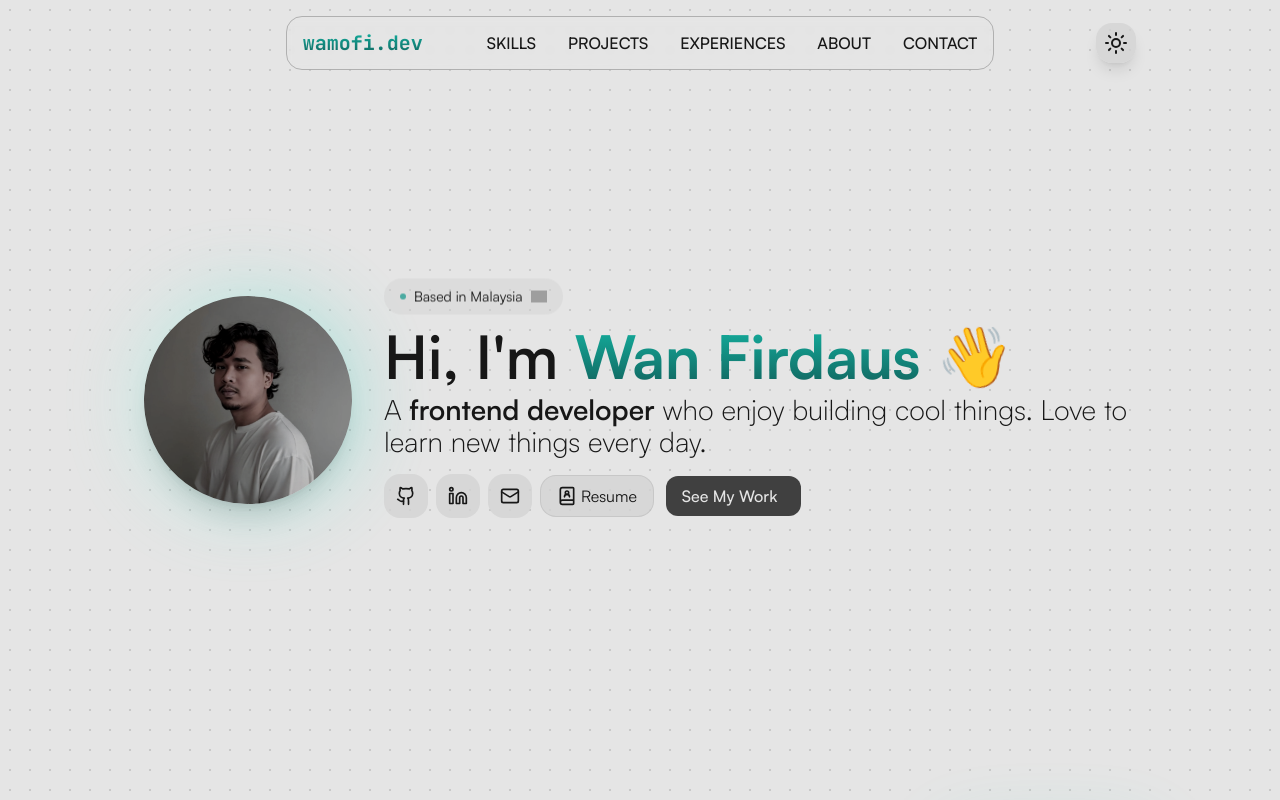
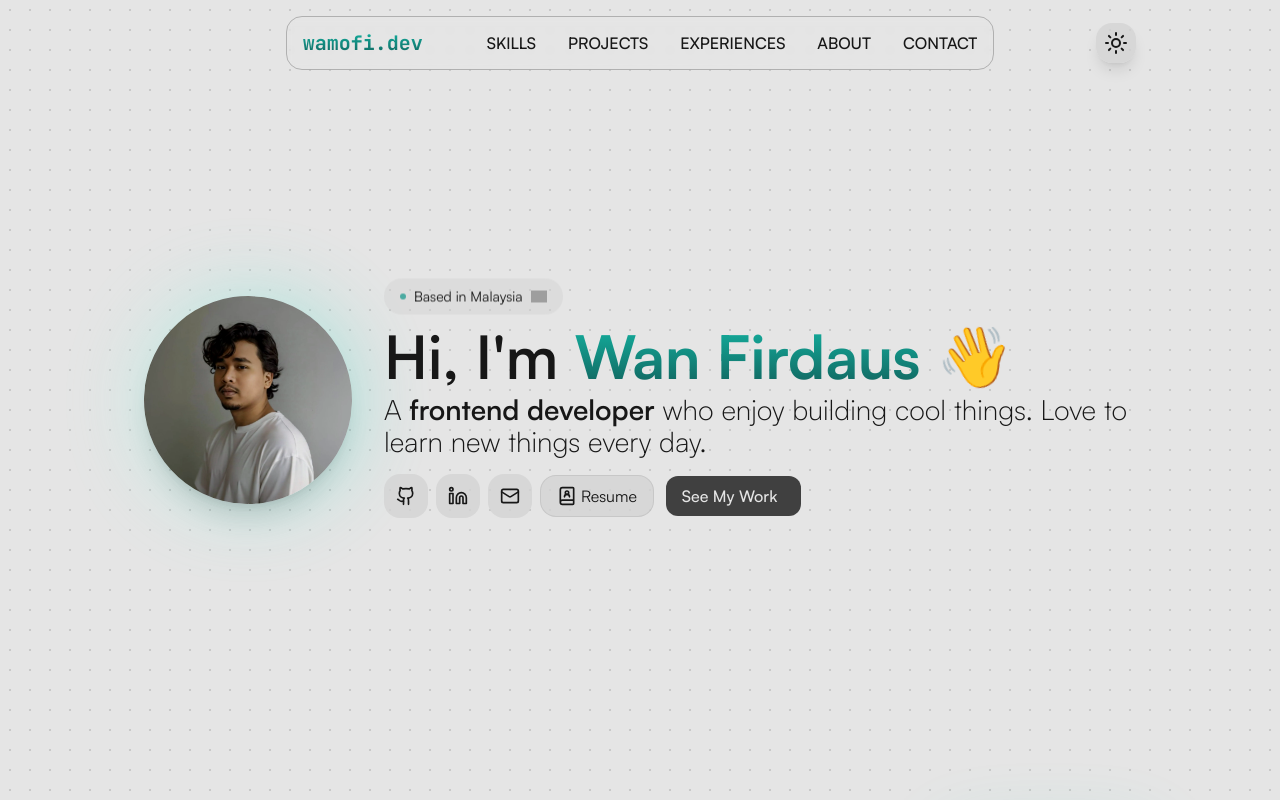
Before and after one commit to wamofi97/wamofi-portfolio, a React (Vite) app: page / in a window 1280 px wide. Shown: the top 800 px of the page. Built offline with nearby package versions, Linux system fonts and the light colour scheme; no server answers; grey boxes are pictures that could not be loaded.

Commit message:
update profile image

```diff
--- a/src/index.css
+++ b/src/index.css
@@ -84,7 +84,7 @@ html {
 }
 
 .profile-image {
-  @apply brightness-75 contrast-[1.1] -hue-rotate-15 saturate-50 transition-all duration-300 hover:brightness-100 hover:contrast-100 hover:hue-rotate-0 hover:saturate-100;
+  @apply brightness-90 contrast-[1.1] hue-rotate-[10deg] transition-all duration-300 group-hover:brightness-100 group-hover:contrast-100 group-hover:hue-rotate-0 group-hover:saturate-100 dark:brightness-75 dark:-hue-rotate-15 dark:saturate-50;
 }
 
 @layer base {
```
